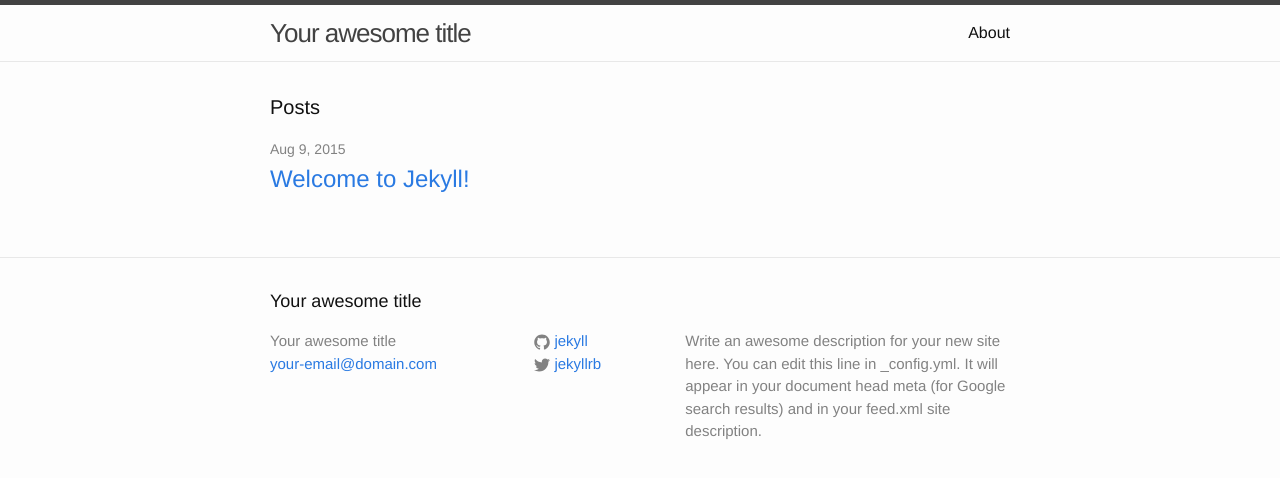
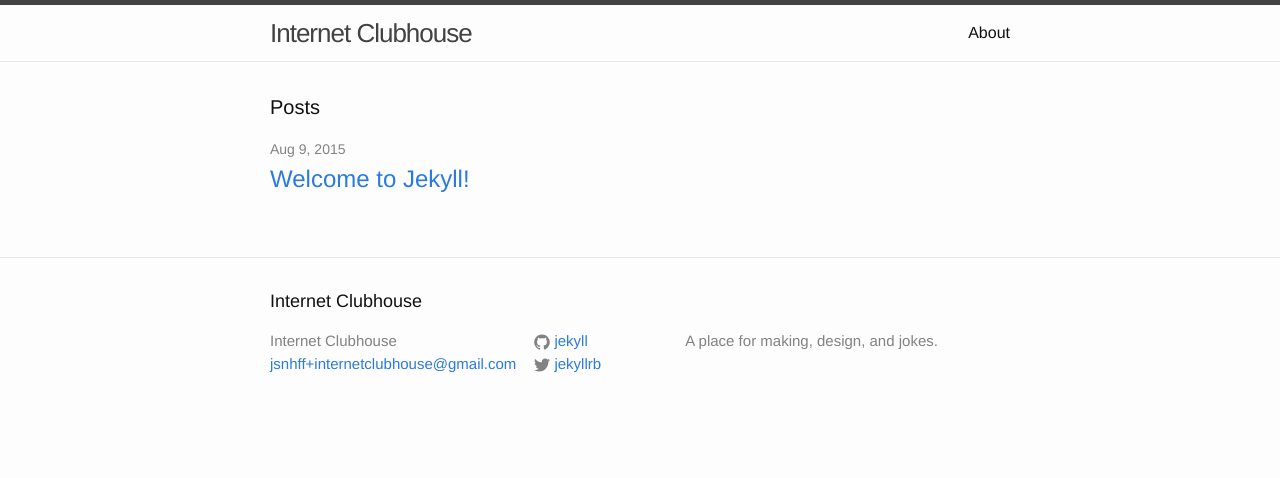
Before and after one commit to jsnhff/internetclubhouse, a Jekyll site: the page built from index.html, in a window 1280 px wide. Shown: the top 478 px of the page. Built offline with Jekyll 4.4.1, drawn with Linux system fonts in a browser that asks for light colours.

Commit message:
Updating name, email, and url

```diff
--- a/_config.yml
+++ b/_config.yml
@@ -1,12 +1,10 @@
 # Site settings
-title: Your awesome title
-email: your-email@domain.com
+title: Internet Clubhouse
+email: jsnhff+internetclubhouse@gmail.com
 description: > # this means to ignore newlines until "baseurl:"
-  Write an awesome description for your new site here. You can edit this
-  line in _config.yml. It will appear in your document head meta (for
-  Google search results) and in your feed.xml site description.
+  A place for making, design, and jokes.
 baseurl: "" # the subpath of your site, e.g. /blog/
-url: "http://yourdomain.com" # the base hostname & protocol for your site
+url: "http://internetclub.house" # the base hostname & protocol for your site
 twitter_username: jekyllrb
 github_username:  jekyll
 
```
